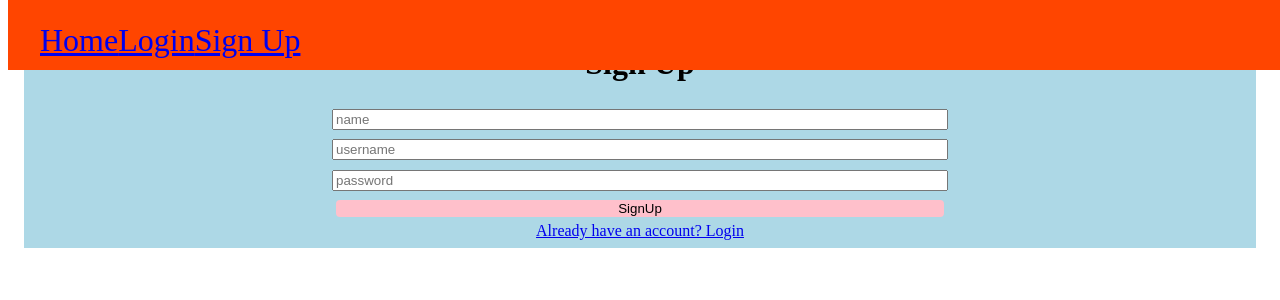
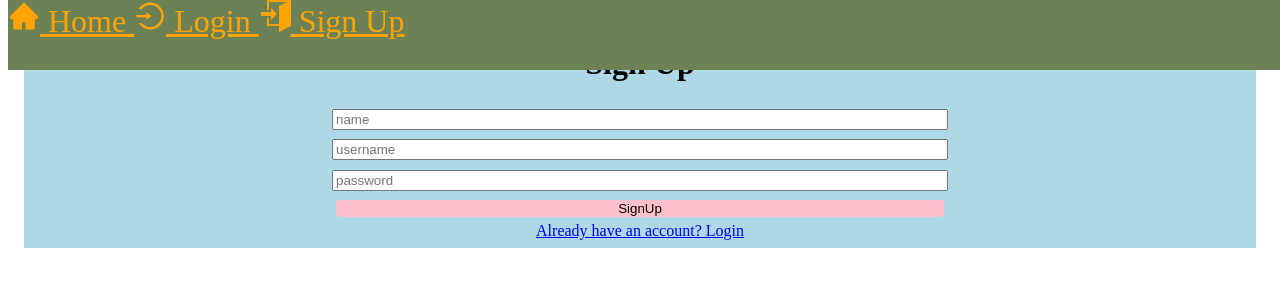
Before and after one commit to kdmatthews/CapstoneProject, a React (Create React App) app in the folder capstone/: page /signup in a window 1280 px wide. Shown: the top 300 px of the page. Built offline with nearby package versions, Linux system fonts and the light colour scheme.

Commit message:
Header and Add campaign formatting

```diff
--- a/capstone/src/components/AddCampaign.js
+++ b/capstone/src/components/AddCampaign.js
@@ -1,5 +1,6 @@
 import React from 'react';
 import { useState } from 'react';
+import { NewCampaignDiv } from '../styled-components/AddCampaignStyled';
 
 export default function AddCampaign() {
     const [campaignData, setCampaignData] = useState({creator_name: "", title: "", image: "", goal: "", description: ""});
@@ -19,7 +20,7 @@ export default function AddCampaign() {
 
     }
     return (
-        <div>
+        <NewCampaignDiv>
              <input onChange={(e)=>setCampaignData({...campaignData,[e.target.name]:e.target.value})} name="creator_name"   type="text" placeholder="creator_name"/>
              <input onChange={(e)=>setCampaignData({...campaignData,[e.target.name]:e.target.value})} name="image"  type="text" placeholder="image URL"/>
             <input onChange={(e)=>setCampaignData({...campaignData,[e.target.name]:e.target.value})} name="title"  type="text" placeholder="Title"/>
@@ -28,6 +29,6 @@ export default function AddCampaign() {
 
             <textarea onChange={(e)=>setCampaignData({...campaignData,[e.target.name]:e.target.value})} name="description" name="" id="" cols="30" rows="10" placeholder="description"></textarea>
             <button onClick={(e)=>createCampaign(e)}>Add Campaign</button>
-        </div>
+        </NewCampaignDiv>
     )
 }
--- a/capstone/src/components/Navbar.js
+++ b/capstone/src/components/Navbar.js
@@ -1,17 +1,17 @@
 import React from 'react';
 import { navbarData } from './NavbarData';
 import NavbarLinks from './NavbarLinks';
-import { Header, NavbarIcons } from '../styled-components/NavbarStyled';
+import { Header } from '../styled-components/NavbarStyled';
 
 export default function Navbar() {
 
     return (
         <Header>
-            <NavbarIcons>
+
           {navbarData?.map((linkData)=>(
               <NavbarLinks linkData={linkData} />
           ))}
-          </NavbarIcons>
+
         </Header>
     )
 }
--- a/capstone/src/components/NavbarLinks.js
+++ b/capstone/src/components/NavbarLinks.js
@@ -1,11 +1,12 @@
 import React from 'react';
 import {Link} from "react-router-dom";
+import { NavbarIcons } from '../styled-components/NavbarStyled';
 
 
 export default function NavbarLinks(props) {
     return (
         <>
-         <Link to={props.linkData.path}>{props.linkData.name}</Link>
+         <NavbarIcons to={props.linkData.path}>{props.linkData.icon} {props.linkData.name} </NavbarIcons>
         </>
     )
 }
--- /dev/null
+++ b/capstone/src/styled-components/AddCampaignStyled.js
@@ -0,0 +1,7 @@
+import styled from "styled-components";
+
+export const NewCampaignDiv = styled.div`
+display: flex;
+flex-direction: column;
+
+`
--- a/capstone/src/styled-components/NavbarStyled.js
+++ b/capstone/src/styled-components/NavbarStyled.js
@@ -4,17 +4,15 @@ import { Link } from 'react-router-dom'
 export const Header = styled.div`
     width: 100%;
     height: 70px;
-    background-color: #FF4500;
+    background-color: #6C8255;
     position: fixed;
     top: 0;
     z-index: 2;
 `
-export const NavbarIcons = styled.div`
-margin-left: 2rem;
+export const NavbarIcons = styled(Link)`
+justify-content: space-between;
 font-size: 2rem;
 height: 80px;
-display: flex;
-justify-content: flex-start;
-align-items: center;
-color: black;
+
+color: #FFA303;
 `
```
